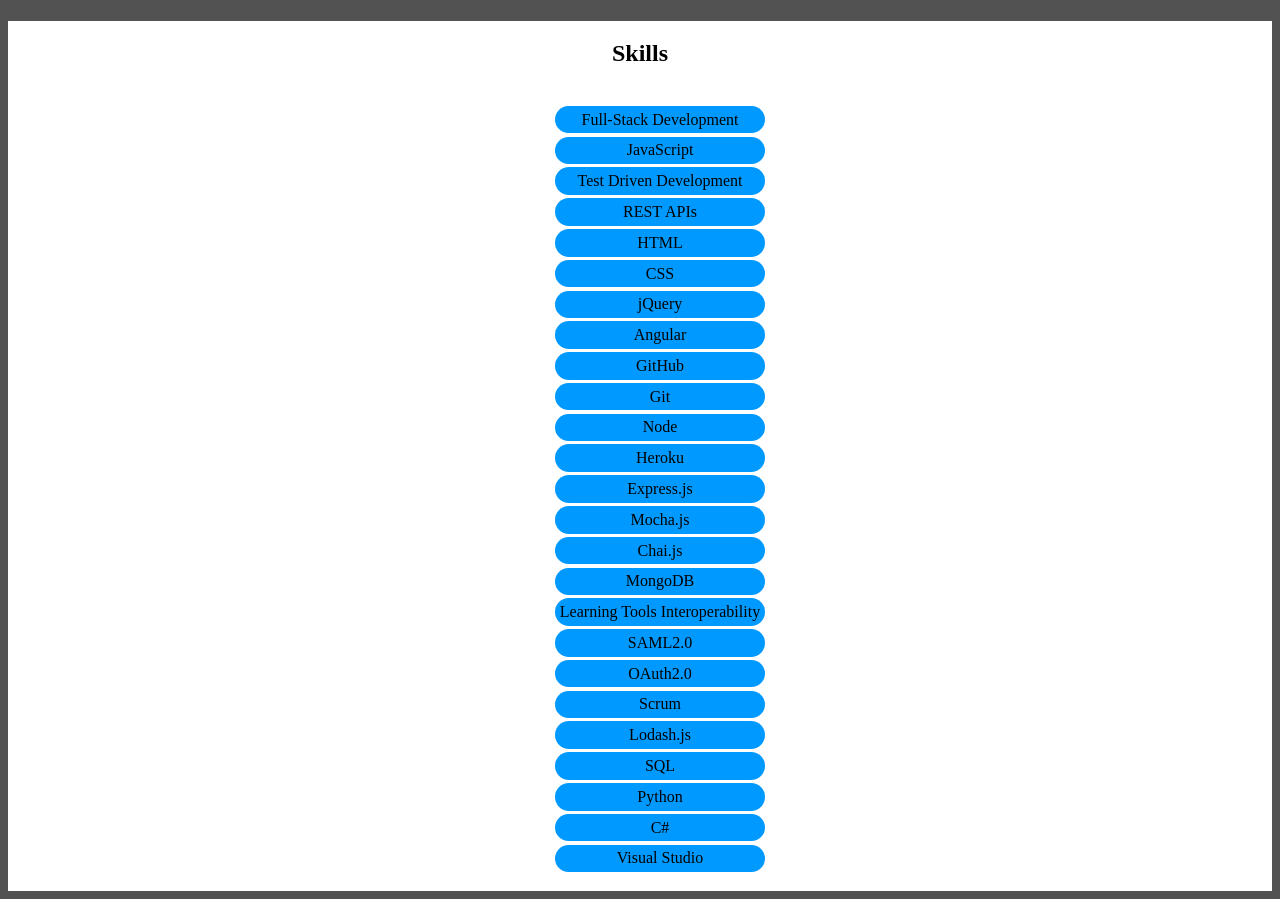
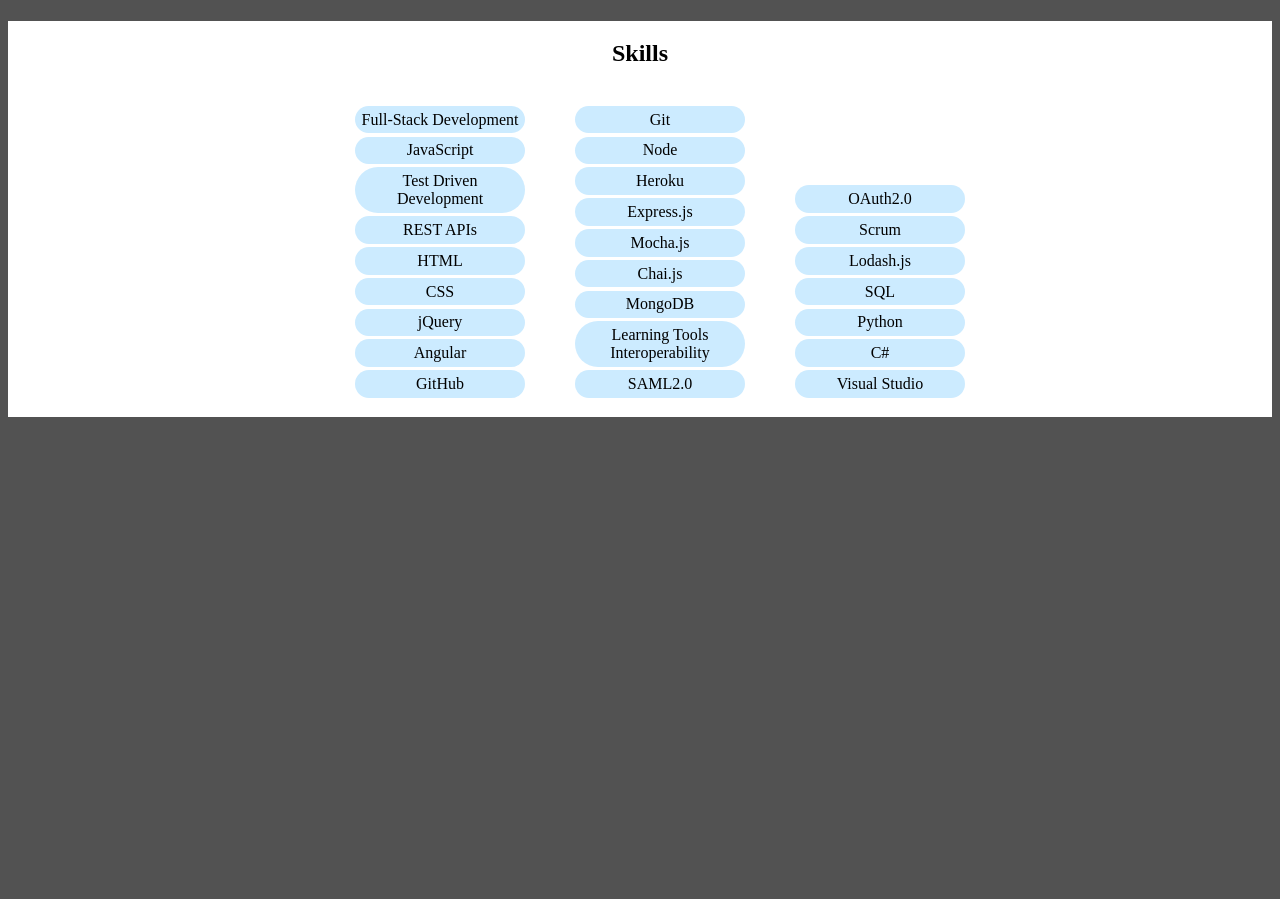
Before and after one commit to farhadahmed/farhadahmedcom, a website: page app/index.html in a window 1280 px wide. Shown: the part 1060-1959 px from the top of the page. After the commit the page ends 1485 px from the top, so only its background shows below. Drawn offline with Linux system fonts and the light colour scheme.

Commit message:
change background color of skill items

```diff
--- a/app/css/styles2.css
+++ b/app/css/styles2.css
@@ -42,8 +42,9 @@
 .skill-list-items {
   text-align: center;
   list-style: none;
-  background-color: #0099ff;
+  background-color: #ccebff;
   margin: 0.2em;
   border-radius: 5em;
   padding: 0.3em;
+  width: 10em;
 }
--- a/app/index.html
+++ b/app/index.html
@@ -45,6 +45,8 @@
         <li class="skill-list-items">jQuery</li>
         <li class="skill-list-items">Angular</li>
         <li class="skill-list-items">GitHub</li>
+      </ul>
+      <ul class="skill-list">
         <li class="skill-list-items">Git</li>
         <li class="skill-list-items">Node</li>
         <li class="skill-list-items">Heroku</li>
@@ -54,6 +56,8 @@
         <li class="skill-list-items">MongoDB</li>
         <li class="skill-list-items">Learning Tools Interoperability</li>
         <li class="skill-list-items">SAML2.0</li>
+      </ul>
+      <ul class="skill-list">
         <li class="skill-list-items">OAuth2.0</li>
         <li class="skill-list-items">Scrum</li>
         <li class="skill-list-items">Lodash.js</li>
```
